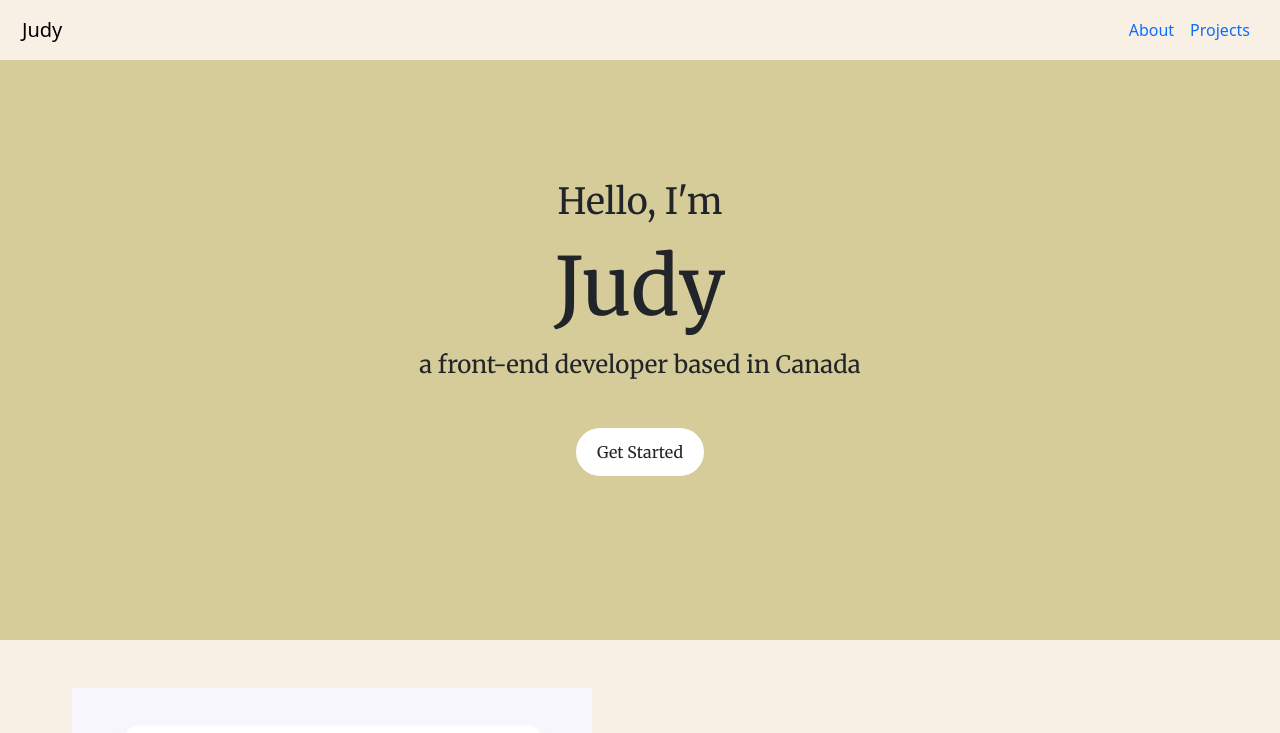
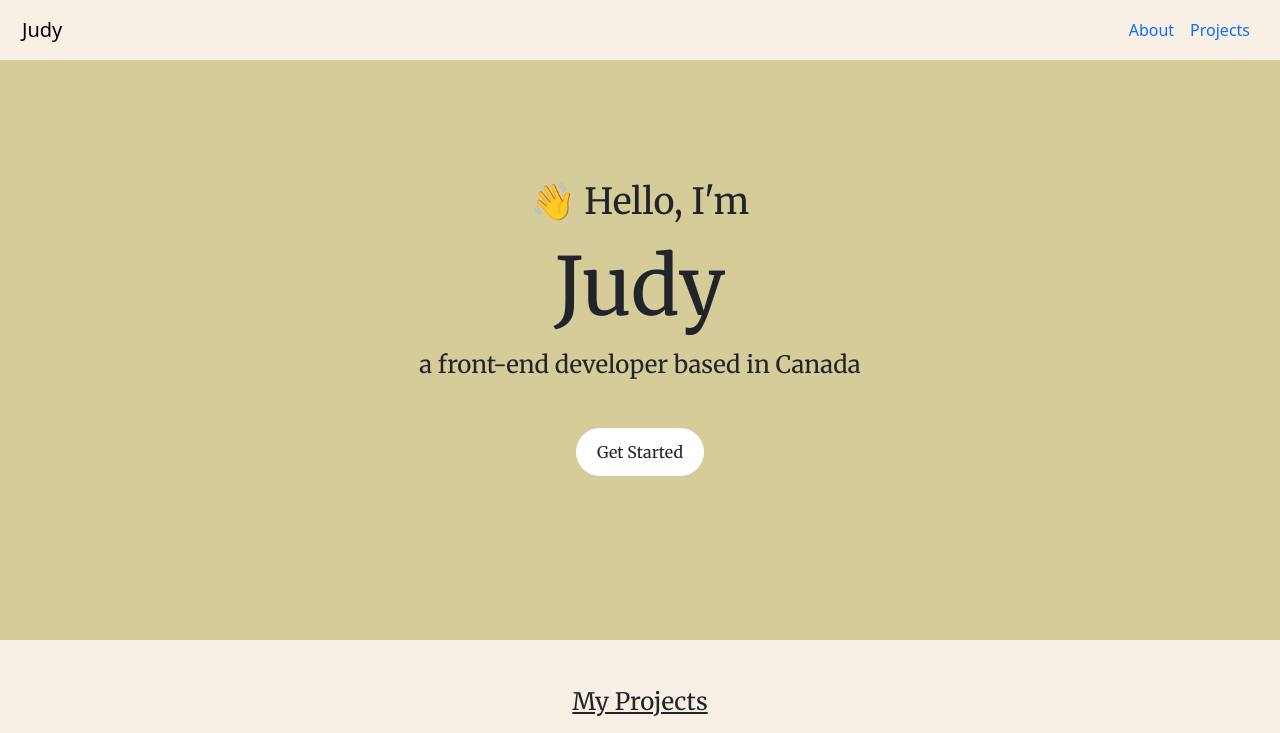
Before and after one commit to judyl2/portfolio, a plain HTML site: page index.html in a window 1280 px wide. Shown: the top 733 px of the page. Drawn offline with nearby package versions, Linux system fonts and the light colour scheme; a web font is replaced by a local one.

Commit message:
added header

```diff
--- a/index.html
+++ b/index.html
@@ -54,11 +54,12 @@
 			</div>
 		</nav>
 		<div class="hero container-fluid">
-			<h2>Hello, I'm</h2>
+			<h2>👋 Hello, I'm</h2>
 			<h1 class="m-3">Judy</h1>
 			<h3 class="mb-5">a front-end developer based in Canada</h3>
 			<button type="button" class="btn btn-branding">Get Started</button>
 		</div>
+		<h3 class="text-center text-decoration-underline my-5">My Projects</h3>
 		<div class="container-fluid my-5">
 			<div class="row m-5">
 				<div class="col d-none d-lg-block">
```
